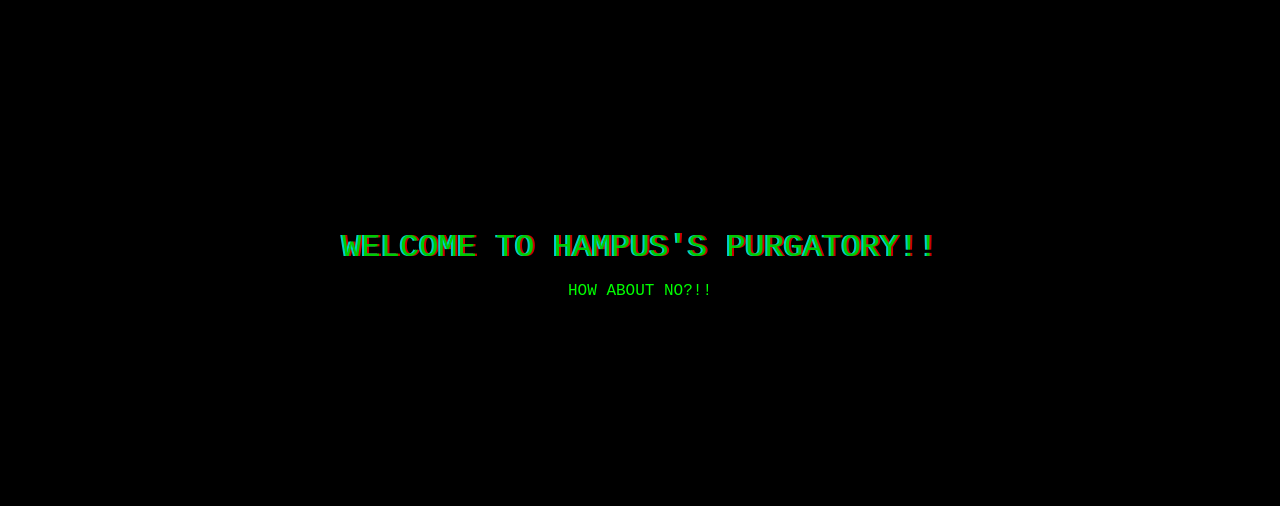
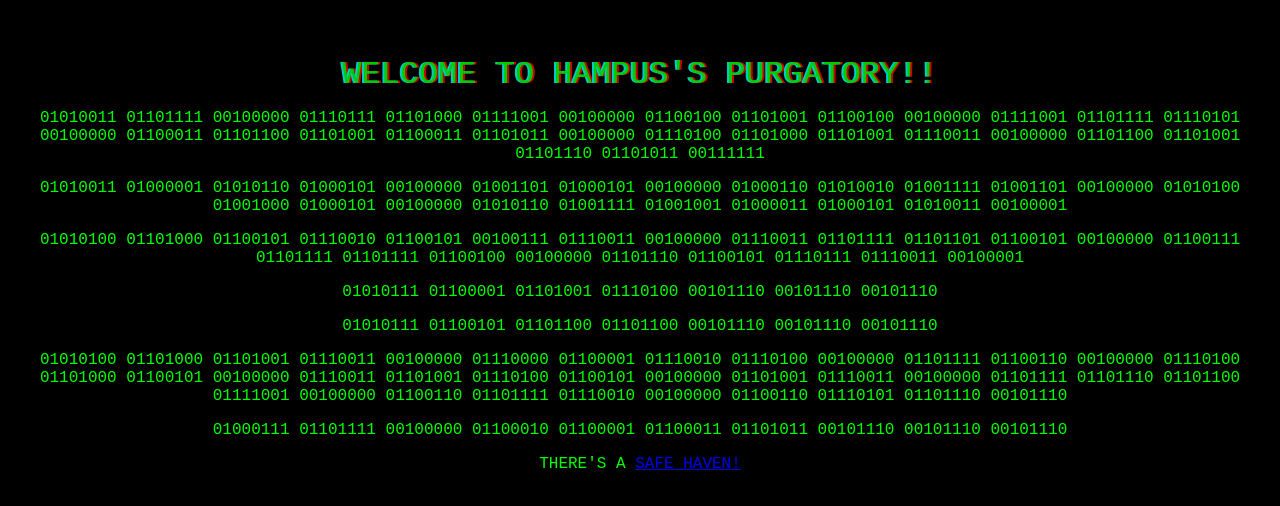
Before and after one commit to BestHampus/HampusHell, a plain HTML site: page index.html in a window 1280 px wide. Shown: the part 128-634 px from the top of the page. Drawn offline with Linux system fonts and the light colour scheme.

Commit message:
Update index.html

```diff
--- a/index.html
+++ b/index.html
@@ -151,7 +151,14 @@
     <div class="scanlines"></div>
     <div class="container">
         <div class="vhs-text">WELCOME TO HAMPUS'S PURGATORY!!</div>
-        <p>HOW ABOUT NO?!!</p>
+                <p>01010011 01101111 00100000 01110111 01101000 01111001 00100000 01100100 01101001 01100100 00100000 01111001 01101111 01110101 00100000 01100011 01101100 01101001 01100011 01101011 00100000 01110100 01101000 01101001 01110011 00100000 01101100 01101001 01101110 01101011 00111111</p>
+                <p>01010011 01000001 01010110 01000101 00100000 01001101 01000101 00100000 01000110 01010010 01001111 01001101 00100000 01010100 01001000 01000101 00100000 01010110 01001111 01001001 01000011 01000101 01010011 00100001</p>
+                <p>01010100 01101000 01100101 01110010 01100101 00100111 01110011 00100000 01110011 01101111 01101101 01100101 00100000 01100111 01101111 01101111 01100100 00100000 01101110 01100101 01110111 01110011 00100001</p>
+                <p>01010111 01100001 01101001 01110100 00101110 00101110 00101110</p>
+                <p>01010111 01100101 01101100 01101100 00101110 00101110 00101110</p>
+                <p>01010100 01101000 01101001 01110011 00100000 01110000 01100001 01110010 01110100 00100000 01101111 01100110 00100000 01110100 01101000 01100101 00100000 01110011 01101001 01110100 01100101 00100000 01101001 01110011 00100000 01101111 01101110 01101100 01111001 00100000 01100110 01101111 01110010 00100000 01100110 01110101 01101110 00101110</p>
+                <p>01000111 01101111 00100000 01100010 01100001 01100011 01101011 00101110 00101110 00101110</p>
+<p>THERE'S A <a href="https://besthampus.github.io/TheWorldOfHampus/">SAFE HAVEN!</a></p>
     </div>
 </body>
 </html>
```
